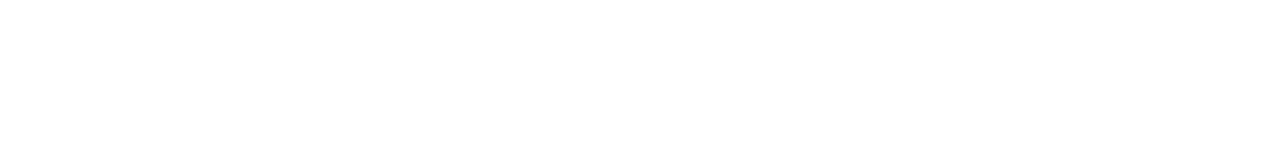
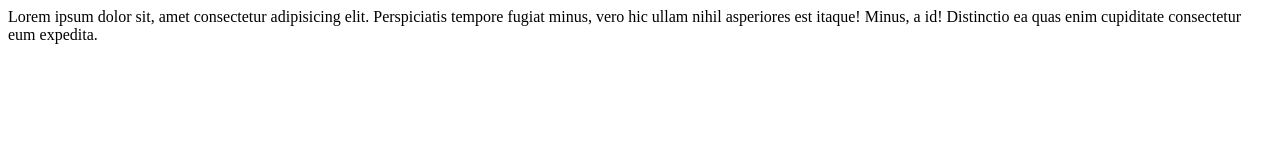
Before and after one commit to Sidateabdoul/Abdoul, a plain HTML site: page index.html in a window 1280 px wide. Drawn offline with Linux system fonts and the light colour scheme.

Commit message:
modife avec lorem

```diff
--- a/index.html
+++ b/index.html
@@ -1,11 +1,17 @@
 <!DOCTYPE html>
 <html lang="en">
+
 <head>
     <meta charset="UTF-8">
     <meta name="viewport" content="width=device-width, initial-scale=1.0">
     <title>Document</title>
 </head>
+
 <body>
 
+
+    <div>Lorem ipsum dolor sit, amet consectetur adipisicing elit. Perspiciatis tempore fugiat minus, vero hic ullam
+        nihil asperiores est itaque! Minus, a id! Distinctio ea quas enim cupiditate consectetur eum expedita.</div>
 </body>
+
 </html>
```
